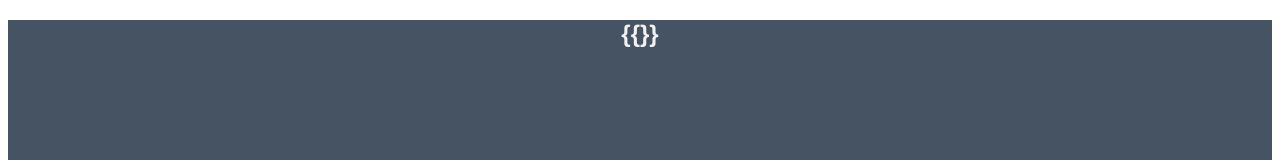
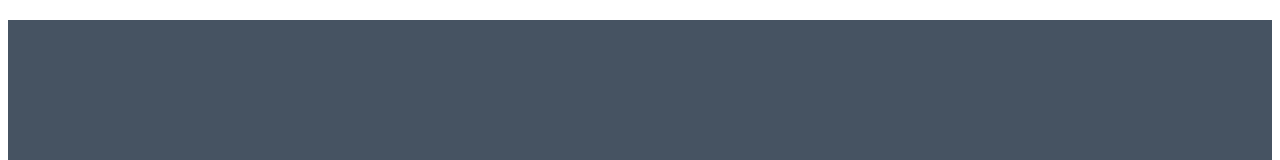
Before and after one commit to AlexanderMaaby/TriviaApp-Vue, a Vue app: page /results in a window 1280 px wide. Shown: the top 160 px of the page. Built offline with nearby package versions, Linux system fonts and the light colour scheme.

Commit message:
Small updates, just for pulling

```diff
--- a/src/views/Results.vue
+++ b/src/views/Results.vue
@@ -1,6 +1,6 @@
 <template>
   <div>
-    <h2>{{}}</h2>
+    <h2></h2>
 
   </div>
 </template>
```
